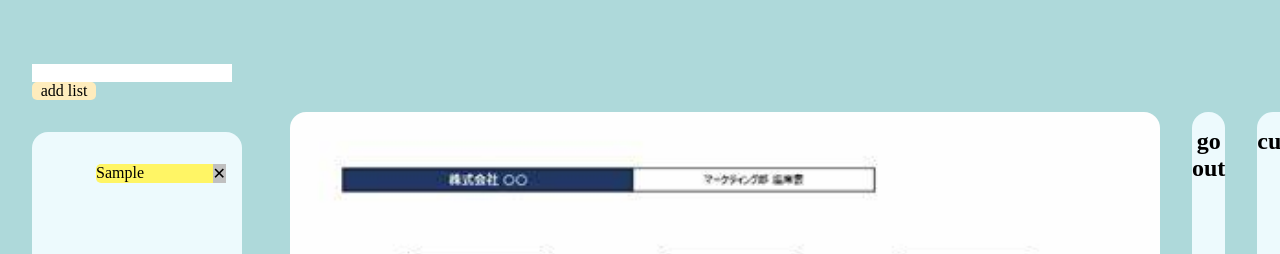
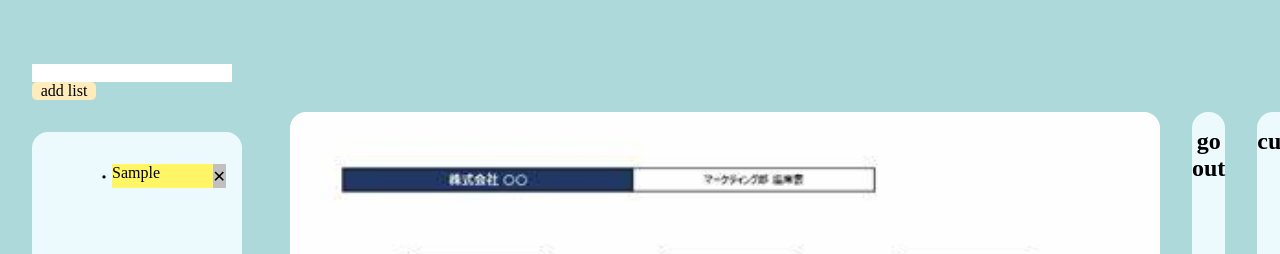
Before and after one commit to kamijodev/project3, a plain HTML site: page index.html in a window 1280 px wide. Both pictures are taken after typing "Sample" into the empty fields and a click on the button "add list". Shown: the top 254 px of the page. Drawn offline with nearby package versions, Linux system fonts and the light colour scheme; some packages are replaced by stand-ins of ours.

Commit message:
feat: 「・」を背景色外につけるように

```diff
--- a/main.js
+++ b/main.js
@@ -17,7 +17,7 @@ $(() => {
     const addTasks = (taskText) => {
         // ドラッグ可能なタスクの要素を作成
         const item =
-          $('<li>').text(taskText).append(
+          $('<li>').text('・').append(
           ).draggable({
             start() {
               $(this).addClass('dragNow');
@@ -26,11 +26,15 @@ $(() => {
               $(this).removeClass('dragNow');
             }
           });
+        const div = $('<div>').text(taskText).css('width', '100%').css('background', '#fff565');
+
         // 削除ボタン作成
         const deleteBtn = $('<button>').text('✕').css('background','silver').click(() => {
           $(item).remove();
         });
-        // 削除ボタンをタスク要素に追加する
+        // divをitemに追加する
+        $(item).append(div);
+        // 削除ボタンをitemに追加する
         $(item).append(deleteBtn);
         // 作った要素をリストに追加
         $('#name-list').append(item);
--- a/style.css
+++ b/style.css
@@ -37,7 +37,6 @@ li {
   margin: 1rem 1rem 1rem 0;
   margin-left: 4rem;
   display: flex;
-  background-color: #fff565;
   width: 130px;
   justify-content: space-between;
   border-radius: 5px;
```
